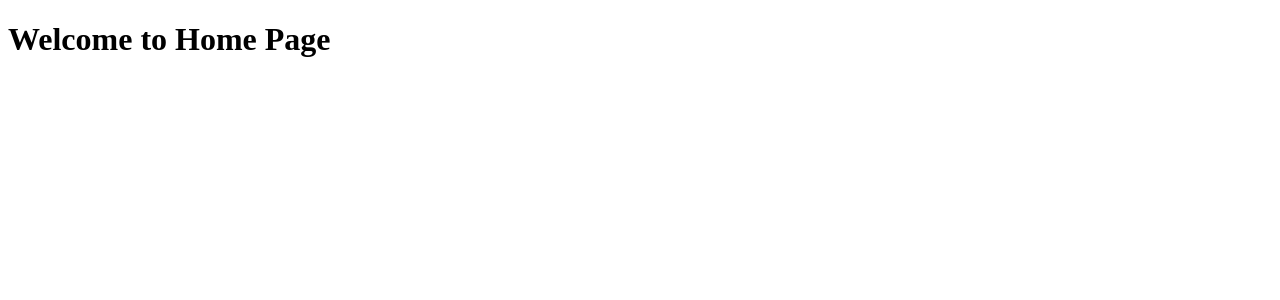
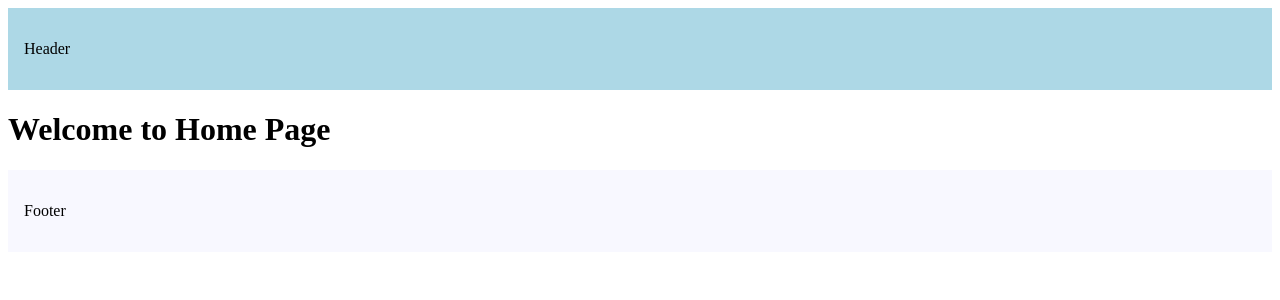
Before and after one commit to Fabs-Kun/routing-demo, a Next.js app: page / in a window 1280 px wide. Shown: the top 300 px of the page. Built offline with nearby package versions, Linux system fonts and the light colour scheme.

Commit message:
Adding header and footer inside layout.

```diff
--- a/src/app/layout.tsx
+++ b/src/app/layout.tsx
@@ -10,7 +10,25 @@
 }) {
   return (
     <html lang="en">
-      <body>{children}</body>
+      <body>
+        <header
+          style={{
+            backgroundColor: "lightblue",
+            padding: "1rem"
+          }}
+        >
+          <p>Header</p>
+        </header>
+        {children}
+        <footer
+          style={{
+            backgroundColor: "ghostwhite",
+            padding: "1rem"
+          }}
+        >
+          <p>Footer</p>
+        </footer>
+      </body>
     </html>
   )
 }
```
